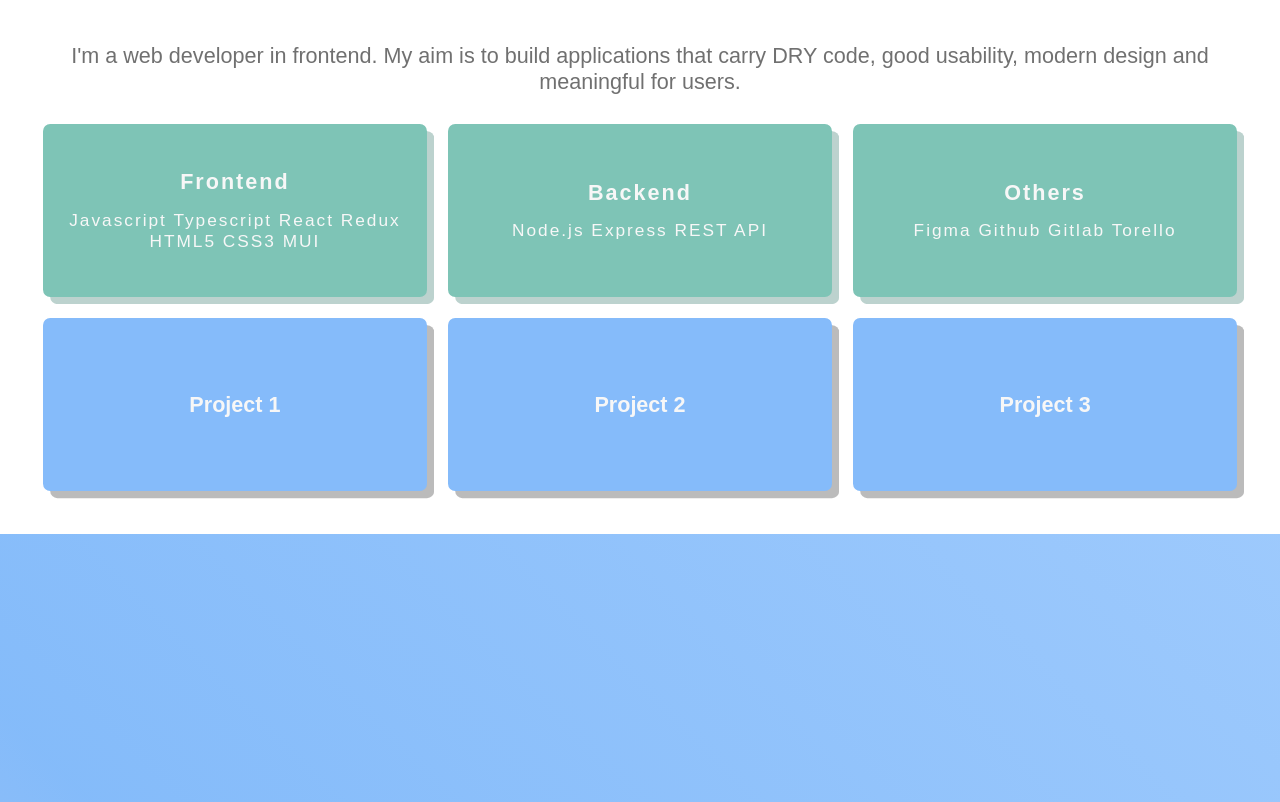
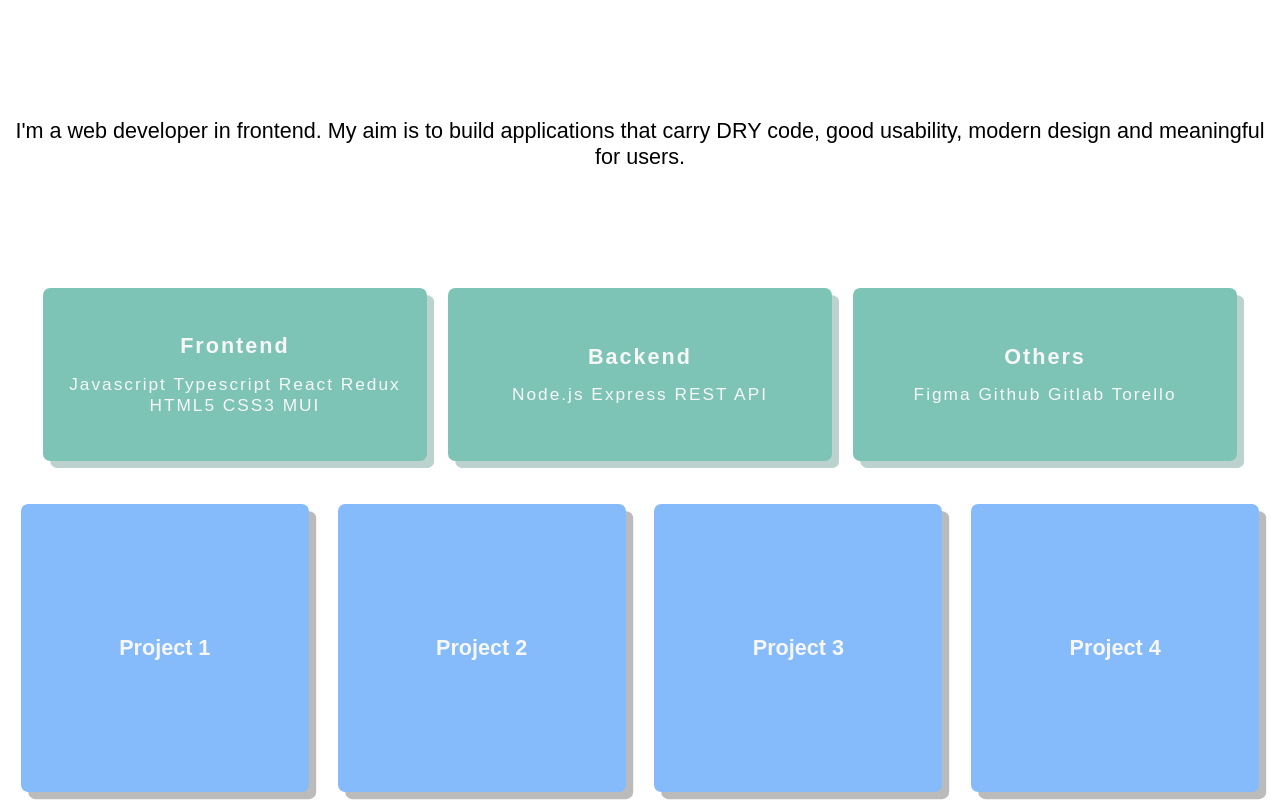
Before and after one commit to makiyo-ronkko/makiyo-app, a React (Create React App) app: page / in a window 1280 px wide. Shown: the part 800-1602 px from the top of the page. Built offline with nearby package versions, Linux system fonts and the light colour scheme.

Commit message:
master: style updates

```diff
--- a/src/components/App/App.module.css
+++ b/src/components/App/App.module.css
@@ -130,30 +130,58 @@
 	text-transform: uppercase;
 }
 
+.section3 {
+	width: 100%;
+	height: 100%;
+	display: flex;
+	align-items: center;
+	flex-direction: column;
+	gap: 5rem;
+	padding: 5rem 0;
+}
+
 .text {
 	text-align: center;
 	font-size: 1.5rem;
 }
 
-.introContainer,
-.contactContainer {
-	padding: 3rem;
+.height {
+	height: 10rem;
+	display: flex;
+	align-items: center;
+	justify-content: center;
+}
+
+.portfolioWrapper {
+	display: flex;
+	flex-direction: column;
+	align-items: center;
+	gap: 3rem;
+}
+
+.container {
 	color: var(--color-mud);
 	display: flex;
 	flex-direction: column;
 	gap: 2rem;
 }
 
+.padding {
+	padding: 3rem;
+}
+
 .cardContainer {
 	height: 100%;
 	display: grid;
 	grid-template-columns: repeat(3, 1fr);
-	grid-template-rows: repeat(2, 1fr);
+	grid-template-rows: auto;
 	gap: 1.5rem;
+	padding: 0 3rem;
 }
 
 .card {
 	height: 12rem;
+	width: 100%;
 	display: flex;
 	flex-direction: column;
 	align-items: center;
@@ -174,11 +202,21 @@
 	box-shadow: 0.5rem 0.5rem var(--color-forest-dark);
 }
 
+.projectContainer {
+	display: flex;
+	gap: 2rem;
+}
+
 .project {
-	width: 100%;
+	height: 20rem;
+	width: 20rem;
+	display: flex;
+	align-items: center;
+	justify-content: center;
 	background-color: var(--color-sky);
 	box-shadow: 0.5rem 0.5rem var(--color-cloud);
 	cursor: pointer;
+	border-radius: 0.5rem;
 }
 
 .project:hover {
@@ -232,13 +270,18 @@ button {
 @media screen and (max-width: 800px) {
 	.cardContainer {
 		flex-wrap: wrap;
-		height: 100vh;
 		display: flex;
-		gap: 1rem;
 	}
 
-	.card {
+	.height {
+		padding: 2rem 2rem 0 2rem;
+	}
+
+	.projectContainer {
+		flex-direction: column;
+		align-items: center;
 		width: 100%;
+		padding-bottom: 3rem;
 	}
 }
 
--- a/src/components/App/App.tsx
+++ b/src/components/App/App.tsx
@@ -12,12 +12,15 @@ export const App = () => {
 					<span className={AppStyles.name}>Makiyo Rönkkö</span>
 				</div>
 			</div>
-			<div className={AppStyles.introContainer}>
-				<p className={AppStyles.text}>
+
+			<div className={AppStyles.section3}>
+				<p className={`${AppStyles.text} ${AppStyles.height}`}>
 					I'm a web developer in frontend. My aim is to build applications that
 					carry DRY code, good usability, modern design and meaningful for
 					users.
 				</p>
+
+				<div className={AppStyles.portfolioWrapper}>
 					<div className={AppStyles.cardContainer}>
 						<div className={`${AppStyles.card} ${AppStyles.backgroundColor}`}>
 							<p className={AppStyles.text}>
@@ -37,31 +40,42 @@ export const App = () => {
 							</p>
 							Figma Github Gitlab Torello
 						</div>
+					</div>
+
+					<div className={AppStyles.projectContainer}>
 						<Link to={'project'} className={AppStyles.link}>
-						<div className={`${AppStyles.project} ${AppStyles.card}`}>
+							<div className={`${AppStyles.project}`}>
 								<button className={AppStyles.projectButton}>
 									<b className={AppStyles.text}>Project 1</b>
 								</button>
 							</div>
 						</Link>
 						<Link to={'project-2'} className={AppStyles.link}>
-						<div className={`${AppStyles.project} ${AppStyles.card}`}>
+							<div className={`${AppStyles.project}`}>
 								<button className={AppStyles.projectButton}>
 									<b className={AppStyles.text}>Project 2</b>
 								</button>
 							</div>
 						</Link>
 						<Link to={'project-3'} className={AppStyles.link}>
-						<div className={`${AppStyles.project} ${AppStyles.card}`}>
+							<div className={`${AppStyles.project}`}>
 								<button className={AppStyles.projectButton}>
 									<b className={AppStyles.text}>Project 3</b>
 								</button>
 							</div>
 						</Link>
+						<Link to={'project-4'} className={AppStyles.link}>
+							<div className={`${AppStyles.project}`}>
+								<button className={AppStyles.projectButton}>
+									<b className={AppStyles.text}>Project 4</b>
+								</button>
+							</div>
+						</Link>
+					</div>
 				</div>
 			</div>
 			<div
-				className={`${AppStyles.gradient2} ${AppStyles.section} ${AppStyles.contactContainer}`}
+				className={`${AppStyles.gradient2} ${AppStyles.section} ${AppStyles.container} ${AppStyles.padding}`}
 			>
 				<h3 className={AppStyles.contact}>Contact</h3>
 				<div className={AppStyles.socialMedia}>
```
Lines whose indentation alone changed are shown as unchanged.
